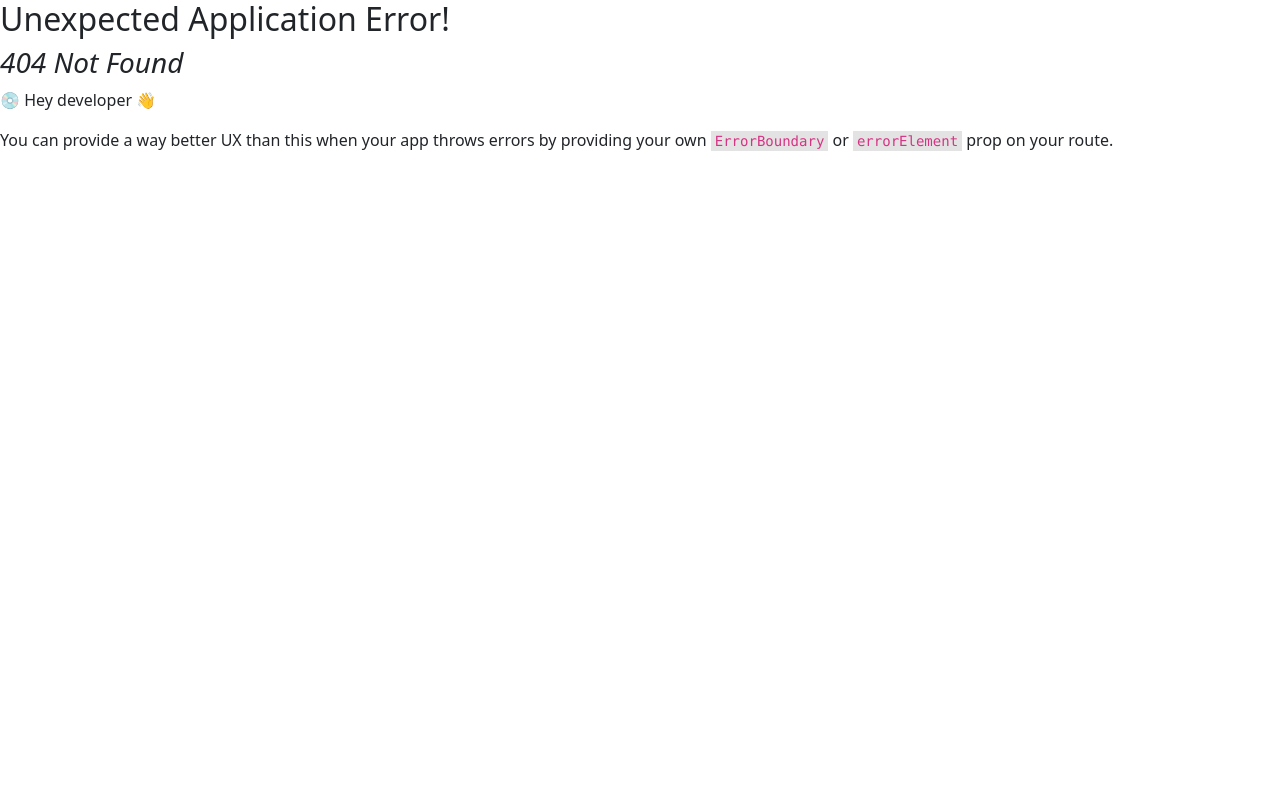
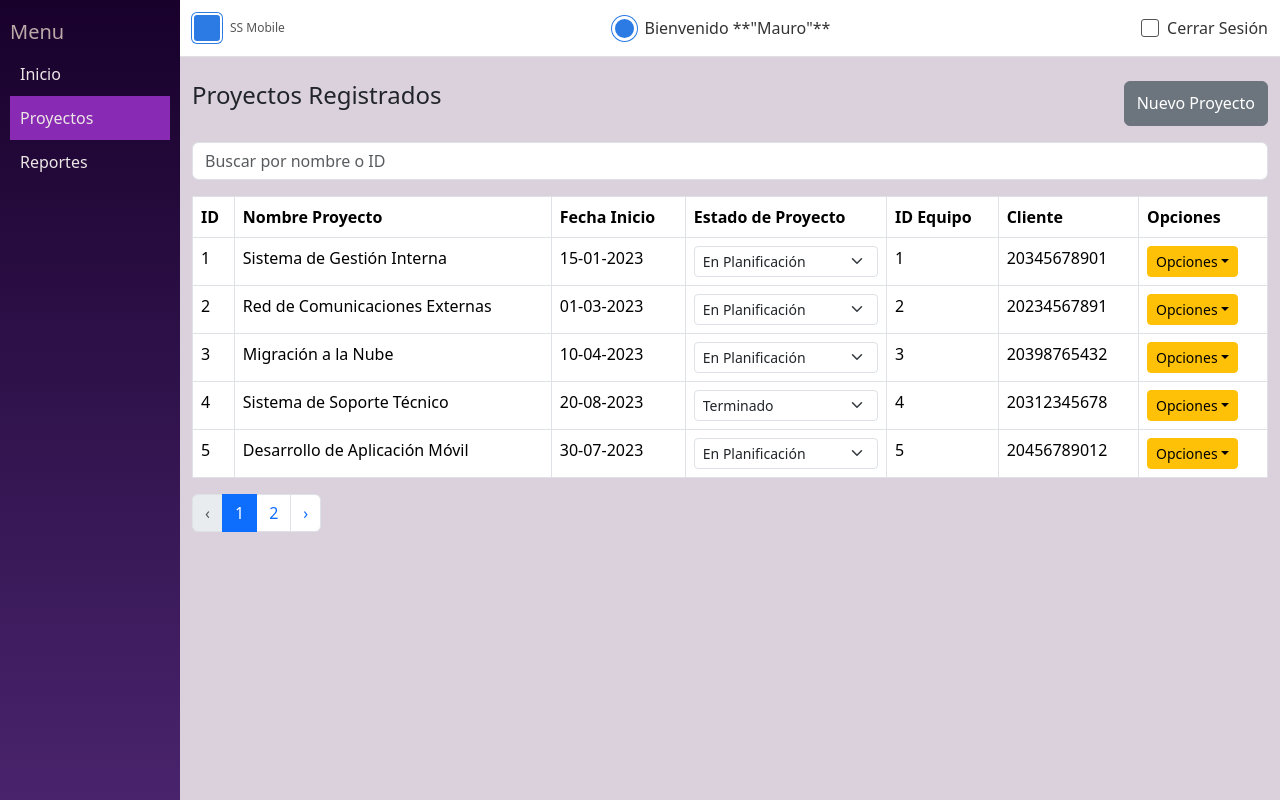
Before and after one commit to AlbMelisa/front-adm, a React (Vite) app: page /proyectslist in a window 1280 px wide. Before the commit this address had no page. Built offline with nearby package versions, Linux system fonts and the light colour scheme.

Commit message:
actualizacion de rutas y creacion de lista de proyectos

```diff
--- /dev/null
+++ b/src/components/list/ListProyects.jsx
@@ -0,0 +1,164 @@
+import React, { useState, useEffect } from "react";
+import { Table, Pagination, Dropdown, Form, Spinner, Button } from "react-bootstrap";
+import { useNavigate } from "react-router-dom"; // Importar useNavigate
+// import axios from "axios"; // ← si preferís usar axios
+
+const ListProyects = () => {
+  // Estado para los proyectos
+  const navigate = useNavigate()
+  const [proyectos, setProyectos] = useState([]);
+  const [busqueda, setBusqueda] = useState("");
+  const [paginaActual, setPaginaActual] = useState(1);
+  const [cargando, setCargando] = useState(false);
+
+  const proyectosPorPagina = 5;
+
+  // 🔹 Datos de ejemplo (modo local)
+  const proyectosMock = [
+    { id: 1, nombre: "Sistema de Gestión Interna", fecha: "15-01-2023", estado: "En Planificación", equipo: 1, cliente: "20345678901" },
+    { id: 2, nombre: "Red de Comunicaciones Externas", fecha: "01-03-2023", estado: "En Planificación", equipo: 2, cliente: "20234567891" },
+    { id: 3, nombre: "Migración a la Nube", fecha: "10-04-2023", estado: "En Planificación", equipo: 3, cliente: "20398765432" },
+    { id: 4, nombre: "Sistema de Soporte Técnico", fecha: "20-08-2023", estado: "Terminado", equipo: 4, cliente: "20312345678" },
+    { id: 5, nombre: "Desarrollo de Aplicación Móvil", fecha: "30-07-2023", estado: "En Planificación", equipo: 5, cliente: "20456789012" },
+    { id: 6, nombre: "Gestor de Autos Volkswagen", fecha: "27-11-2024", estado: "En curso", equipo: 6, cliente: "20298765432" },
+    { id: 7, nombre: "Gestor de Ropa", fecha: "28-11-2024", estado: "Terminado", equipo: 7, cliente: "20234567891" },
+  ];
+
+  // 🔹 useEffect para cargar los datos
+  useEffect(() => {
+    setCargando(true);
+
+    // --- 🔸 OPCIÓN 1: Datos locales ---
+    setTimeout(() => {
+      setProyectos(proyectosMock);
+      setCargando(false);
+    }, 800);
+
+    // --- 🔸 OPCIÓN 2: Cargar desde API (descomentar cuando tengas endpoint) ---
+    /*
+    const fetchData = async () => {
+      try {
+        setCargando(true);
+        const response = await fetch("https://tuservidor.com/api/proyectos");
+        // const response = await axios.get("https://tuservidor.com/api/proyectos");
+        const data = await response.json();
+        setProyectos(data);
+      } catch (error) {
+        console.error("Error al obtener los proyectos:", error);
+      } finally {
+        setCargando(false);
+      }
+    };
+    fetchData();
+    */
+  }, []);
+
+  // 🔹 Filtrar proyectos por búsqueda
+  const proyectosFiltrados = proyectos.filter(
+    (p) =>
+      p.nombre.toLowerCase().includes(busqueda.toLowerCase()) ||
+      p.id.toString().includes(busqueda)
+  );
+
+  // 🔹 Paginación
+  const indexUltimo = paginaActual * proyectosPorPagina;
+  const indexPrimero = indexUltimo - proyectosPorPagina;
+  const proyectosPagina = proyectosFiltrados.slice(indexPrimero, indexUltimo);
+  const totalPaginas = Math.ceil(proyectosFiltrados.length / proyectosPorPagina);
+
+  const handlePagina = (numero) => setPaginaActual(numero);
+
+  return (
+    <div className="container mt-4">
+      <div className="d-flex mb-3 justify-content-between">
+        <h4 className="mb-3">Proyectos Registrados</h4>
+        <Button variant="secondary">Nuevo Proyecto</Button>
+      </div>
+
+      <Form.Control
+        type="text"
+        placeholder="Buscar por nombre o ID"
+        value={busqueda}
+        onChange={(e) => setBusqueda(e.target.value)}
+        className="mb-3"
+      />
+
+      {cargando ? (
+        <div className="text-center py-4">
+          <Spinner animation="border" variant="primary" />
+          <p className="mt-2">Cargando proyectos...</p>
+        </div>
+      ) : (
+        <>
+          <Table bordered hover responsive>
+            <thead>
+              <tr>
+                <th>ID</th>
+                <th>Nombre Proyecto</th>
+                <th>Fecha Inicio</th>
+                <th>Estado de Proyecto</th>
+                <th>ID Equipo</th>
+                <th>Cliente</th>
+                <th>Opciones</th>
+              </tr>
+            </thead>
+            <tbody>
+              {proyectosPagina.map((p) => (
+                <tr key={p.id} onClick={() => navigate(`/proyect/${p.id}`)
+                        }>
+                  <td>{p.id}</td>
+                  <td>{p.nombre}</td>
+                  <td>{p.fecha}</td>
+                  <td>
+                    <Form.Select size="sm" defaultValue={p.estado}>
+                      <option>En Planificación</option>
+                      <option>En curso</option>
+                      <option>Terminado</option>
+                    </Form.Select>
+                  </td>
+                  <td>{p.equipo}</td>
+                  <td>{p.cliente}</td>
+                  <td>
+                    <Dropdown>
+                      <Dropdown.Toggle variant="warning" size="sm">
+                        Opciones
+                      </Dropdown.Toggle>
+                      <Dropdown.Menu>
+                        <Dropdown.Item>Ver detalles</Dropdown.Item>
+                        <Dropdown.Item>Editar</Dropdown.Item>
+                        <Dropdown.Item>Eliminar</Dropdown.Item>
+                      </Dropdown.Menu>
+                    </Dropdown>
+                  </td>
+                </tr>
+              ))}
+            </tbody>
+          </Table>
+
+          {/* PAGINACIÓN */}
+          <Pagination>
+            <Pagination.Prev
+              disabled={paginaActual === 1}
+              onClick={() => handlePagina(paginaActual - 1)}
+            />
+            {[...Array(totalPaginas)].map((_, i) => (
+              <Pagination.Item
+                key={i + 1}
+                active={i + 1 === paginaActual}
+                onClick={() => handlePagina(i + 1)}
+              >
+                {i + 1}
+              </Pagination.Item>
+            ))}
+            <Pagination.Next
+              disabled={paginaActual === totalPaginas}
+              onClick={() => handlePagina(paginaActual + 1)}
+            />
+          </Pagination>
+        </>
+      )}
+    </div>
+  );
+};
+
+export default ListProyects;
--- a/src/layout/Layout.jsx
+++ b/src/layout/Layout.jsx
@@ -18,16 +18,23 @@ const Layout = () => {
                   location.pathname === "/" ? "menu-selected" : "option1"
                 }
               >
-                <NavLink to="/">Proyectos</NavLink>
+                <NavLink to="/">Inicio</NavLink>
               </li>
               <li
                 className={
-                  location.pathname === "/students"
-                    ? "menu-selected-stu"
-                    : "option2"
+                  location.pathname === "/proyectslist" ? "menu-selected" : "option2"
                 }
               >
-                <NavLink to="/students">Reportes</NavLink>
+                <NavLink to="/proyectslist">Proyectos</NavLink>
+              </li>
+              <li
+                className={
+                  location.pathname === "/reports"
+                    ? "menu-selected-stu"
+                    : "option3"
+                }
+              >
+                <NavLink to="/reports">Reportes</NavLink>
               </li>
             </ul>
           </nav>
--- a/src/pages/Proyect.jsx
+++ /dev/null
@@ -1,9 +0,0 @@
-import React from 'react'
-
-const Proyect = () => {
-  return (
-    <div>proyect</div>
-  )
-}
-
-export default Proyect
--- /dev/null
+++ b/src/pages/home/Home.jsx
@@ -0,0 +1,9 @@
+import React from 'react'
+
+const Home = () => {
+  return (
+    <div>Home</div>
+  )
+}
+
+export default Home
--- /dev/null
+++ b/src/pages/proyect/Proyect.jsx
@@ -0,0 +1,19 @@
+import React from 'react'
+
+const Proyect = () => {
+  const proyectosMock = [
+    { id: 1, nombre: "Sistema de Gestión Interna", fecha: "15-01-2023", estado: "En Planificación", equipo: 1, cliente: "20345678901" },
+    { id: 2, nombre: "Red de Comunicaciones Externas", fecha: "01-03-2023", estado: "En Planificación", equipo: 2, cliente: "20234567891" },
+    { id: 3, nombre: "Migración a la Nube", fecha: "10-04-2023", estado: "En Planificación", equipo: 3, cliente: "20398765432" },
+    { id: 4, nombre: "Sistema de Soporte Técnico", fecha: "20-08-2023", estado: "Terminado", equipo: 4, cliente: "20312345678" },
+    { id: 5, nombre: "Desarrollo de Aplicación Móvil", fecha: "30-07-2023", estado: "En Planificación", equipo: 5, cliente: "20456789012" },
+    { id: 6, nombre: "Gestor de Autos Volkswagen", fecha: "27-11-2024", estado: "En curso", equipo: 6, cliente: "20298765432" },
+    { id: 7, nombre: "Gestor de Ropa", fecha: "28-11-2024", estado: "Terminado", equipo: 7, cliente: "20234567891" },
+  ];
+
+  return (
+    <div>Proyect</div>
+  )
+}
+
+export default Proyect
--- /dev/null
+++ b/src/pages/proyectlist/ProyectList.jsx
@@ -0,0 +1,12 @@
+import React from 'react'
+import ListProyects from '../../components/list/ListProyects'
+
+const ProyectList = () => {
+  return (
+    <>
+    <ListProyects/>
+    </>
+  )
+}
+
+export default ProyectList
--- /dev/null
+++ b/src/pages/reports/Reports.jsx
@@ -0,0 +1,9 @@
+import React from 'react'
+
+const Reports = () => {
+  return (
+    <div>Reports</div>
+  )
+}
+
+export default Reports
```
Also changed, not shown: src/App.jsx (deleted, +0 -14 lines), src/main.jsx (+17 -2 lines).
